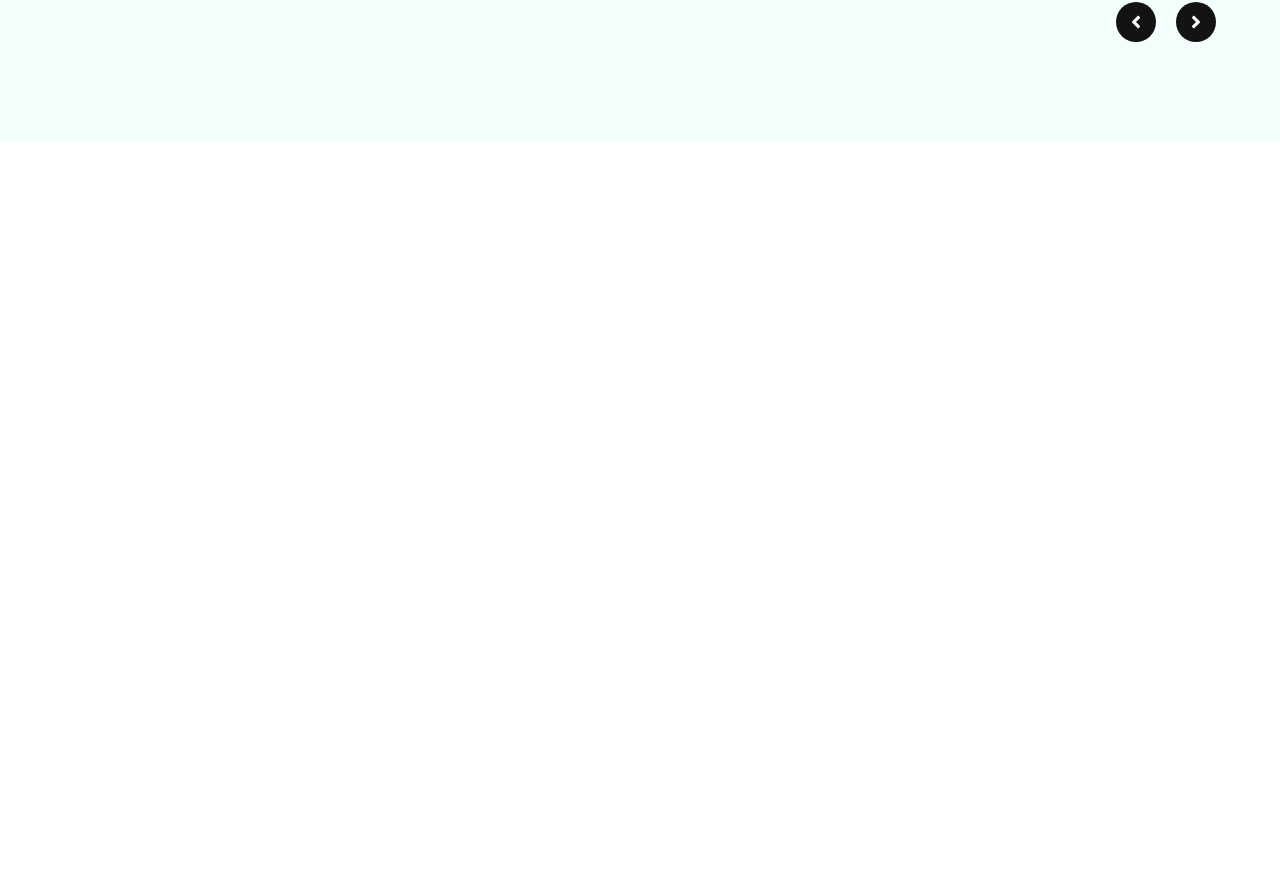
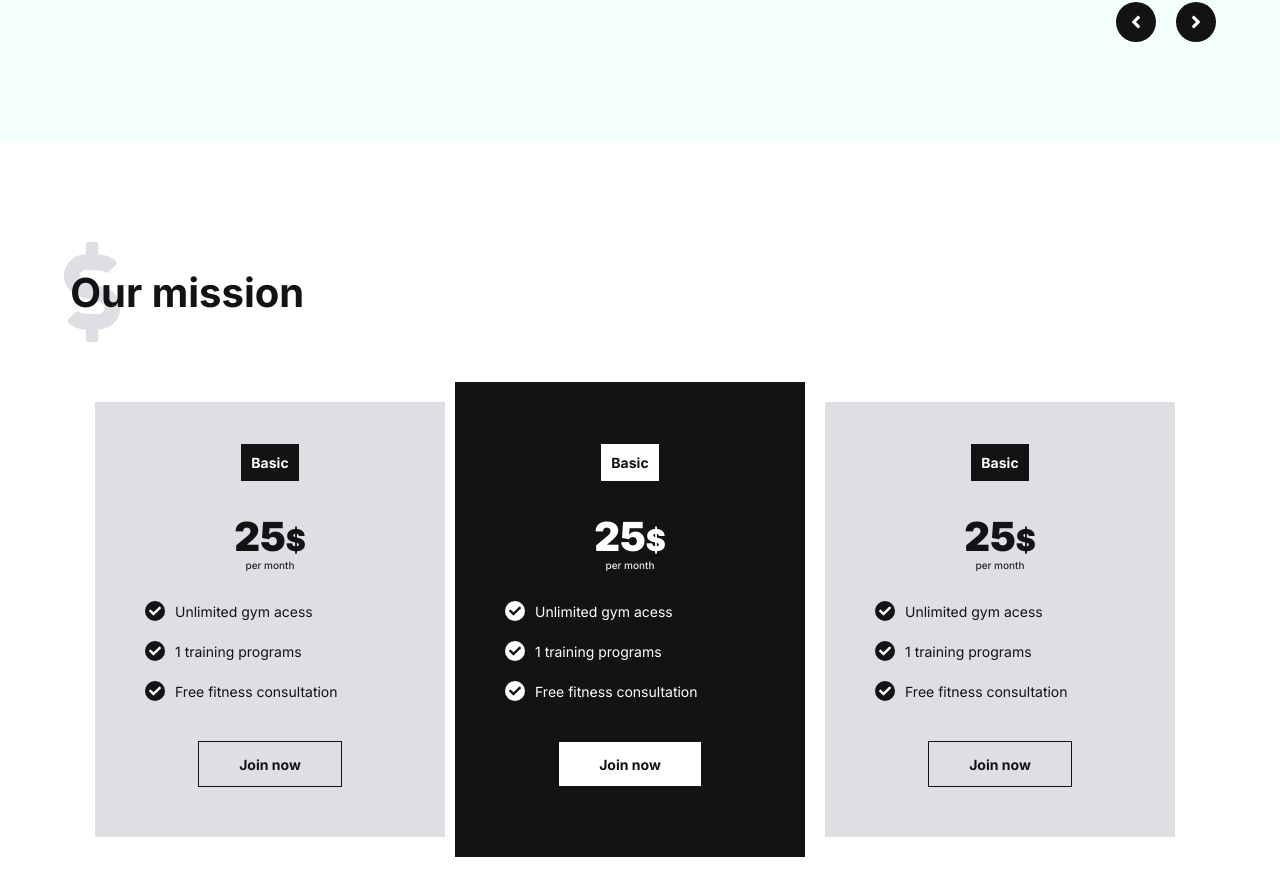
Before and after one commit to pedrohhcunha/peterGym, a Next.js app: page / in a window 1280 px wide. Shown: the part 1882-2778 px from the top of the page. Before the commit the page ends 2024 px from the top, so only its background shows below. Built offline with nearby package versions, Linux system fonts and the light colour scheme.

Commit message:
Created the plan pricing section

```diff
--- /dev/null
+++ b/components/Plans/component.jsx
@@ -0,0 +1,97 @@
+import styles from './styles.module.scss'
+import { FontAwesomeIcon } from '@fortawesome/react-fontawesome'
+import { faDollarSign, faCheck } from '@fortawesome/free-solid-svg-icons'
+
+export default function Plans(props){
+    return(
+        <section className={styles.section}>
+            <div className={styles.areaTitle}>
+                <FontAwesomeIcon className={styles.icon} icon={faDollarSign}/>
+                <h2 className={styles.title}>Our mission</h2>
+            </div>
+            <div className={styles.plans}>
+                <div className={styles.plan}>
+                    <h4 className={styles.name}>Basic</h4>
+                    <h5 className={styles.price}>25<strong>$</strong></h5>
+
+                    <ul className={styles.list}>
+                        <li className={styles.item}>
+                            <div className={styles.areaIcon}>
+                                <FontAwesomeIcon icon={faCheck} className={styles.icon}/>
+                            </div>
+                            <span>Unlimited gym acess</span>
+                        </li>
+                        <li className={styles.item}>
+                            <div className={styles.areaIcon}>
+                                <FontAwesomeIcon icon={faCheck} className={styles.icon}/>
+                            </div>
+                            <span>1 training programs</span>
+                        </li>
+                        <li className={styles.item}>
+                            <div className={styles.areaIcon}>
+                                <FontAwesomeIcon icon={faCheck} className={styles.icon}/>
+                            </div>
+                            <span>Free fitness consultation</span>
+                        </li>
+                    </ul>
+
+                    <button className={styles.button}>Join now</button>
+                </div>
+                <div className={styles.plan}>
+                    <h4 className={styles.name}>Basic</h4>
+                    <h5 className={styles.price}>25<strong>$</strong></h5>
+
+                    <ul className={styles.list}>
+                        <li className={styles.item}>
+                            <div className={styles.areaIcon}>
+                                <FontAwesomeIcon icon={faCheck} className={styles.icon}/>
+                            </div>
+                            <span>Unlimited gym acess</span>
+                        </li>
+                        <li className={styles.item}>
+                            <div className={styles.areaIcon}>
+                                <FontAwesomeIcon icon={faCheck} className={styles.icon}/>
+                            </div>
+                            <span>1 training programs</span>
+                        </li>
+                        <li className={styles.item}>
+                            <div className={styles.areaIcon}>
+                                <FontAwesomeIcon icon={faCheck} className={styles.icon}/>
+                            </div>
+                            <span>Free fitness consultation</span>
+                        </li>
+                    </ul>
+
+                    <button className={styles.button}>Join now</button>
+                </div>
+                <div className={styles.plan}>
+                    <h4 className={styles.name}>Basic</h4>
+                    <h5 className={styles.price}>25<strong>$</strong></h5>
+
+                    <ul className={styles.list}>
+                        <li className={styles.item}>
+                            <div className={styles.areaIcon}>
+                                <FontAwesomeIcon icon={faCheck} className={styles.icon}/>
+                            </div>
+                            <span>Unlimited gym acess</span>
+                        </li>
+                        <li className={styles.item}>
+                            <div className={styles.areaIcon}>
+                                <FontAwesomeIcon icon={faCheck} className={styles.icon}/>
+                            </div>
+                            <span>1 training programs</span>
+                        </li>
+                        <li className={styles.item}>
+                            <div className={styles.areaIcon}>
+                                <FontAwesomeIcon icon={faCheck} className={styles.icon}/>
+                            </div>
+                            <span>Free fitness consultation</span>
+                        </li>
+                    </ul>
+
+                    <button className={styles.button}>Join now</button>
+                </div>
+            </div>
+        </section>
+    )
+}
--- /dev/null
+++ b/components/Plans/styles.module.scss
@@ -0,0 +1,148 @@
+.section{
+    padding: 100px 5%;
+    width: 100%;
+    background-color: var(--white);
+
+    .areaTitle{
+        display: flex;
+        align-items: center;
+        justify-content: flex-start;
+        margin-bottom: 40px;
+
+        .icon{
+            font-size: 100px;
+            color: var(--gray);
+        }
+
+        .title{
+            font-size: 40px;
+            font-weight: bold;
+            color: var(--black);
+            transform: translateX(-50px);
+        }
+    }
+
+    .plans{
+        width: 100%;
+        display: flex;
+        align-items: center;
+        justify-content: center;
+
+        .plan{
+            width: 350px;
+            background-color: var(--gray);
+            padding: 50px;
+            text-align: center;
+            margin: 0 10px;
+
+            &:first-child, &last-child{
+                margin: 0;
+            }
+
+            .name{
+                padding: 10px;
+                font-size: 14px;
+                color: var(--white);
+                background: var(--black);
+                display: initial;
+            }
+
+            .price{
+                font-size: 40px;
+                color: var(--black);
+                font-weight: 900;
+                position: relative;
+                margin: 40px 0;
+
+                strong{
+                    font-size: 30px;
+                    font-weight: 900;
+                }
+
+                &::before{
+                    content: "per month";
+                    position: absolute;
+                    font-size: 10px;
+                    opacity: .9;
+                    bottom: -10px;
+                    left: 50%;
+                    transform: translateX(-50%);
+                    font-weight: 500;
+                }
+            }
+
+            .list{
+                list-style: none;
+                margin-top: 40px;
+
+                .item{
+                    display: flex;
+                    align-items: center;
+                    justify-content: flex-start;
+                    font-size: 14px;
+                    font-weight: normal;
+                    color: var(--black);
+                    margin-bottom: 20px;
+
+                    .areaIcon{
+                        width: 20px;
+                        height: 20px;
+                        border-radius: 50%;
+
+                        background: var(--black);
+                        font-size: 12px;
+                        display: flex;
+                        align-items: center;
+                        justify-content: center;
+                        margin-right: 10px;
+                        color: var(--white);
+                    }
+                }
+            }
+
+            .button{
+                height: 46px;
+                border: 1px solid var(--black);
+                color: var(--black);
+                font-size: 14px;
+                font-weight: bold;
+                padding: 0 40px;
+                background: transparent;
+                margin-top: 20px;
+                cursor: pointer;
+            }
+
+            &:nth-child(2){
+                background: var(--black);
+                padding: 70px 50px;
+
+                .name{
+                    color: var(--black);
+                    background: var(--white);
+                }
+
+                .price{
+                    color: var(--white);
+                }
+
+                .list{
+
+                    .item{
+                        color: var(--white);
+
+                        .areaIcon{
+                            background: var(--white);
+                            color: var(--black);
+                        }
+                    }
+                }
+
+                .button{
+                    color: var(--black);
+                    background: var(--white);
+                }
+
+            }
+        }
+    }
+}
--- a/pages/index.js
+++ b/pages/index.js
@@ -1,13 +1,14 @@
 import Initial from "../components/Initial/component"
 import Mission from "../components/Misssion/component"
 import Services from "../components/Services/component"
-
+import Plans from "../components/Plans/component"
 export default function Home() {
   return (
     <main>
       <Initial />
       <Mission />
       <Services />
+      <Plans />
     </main>
   )
 }
```
